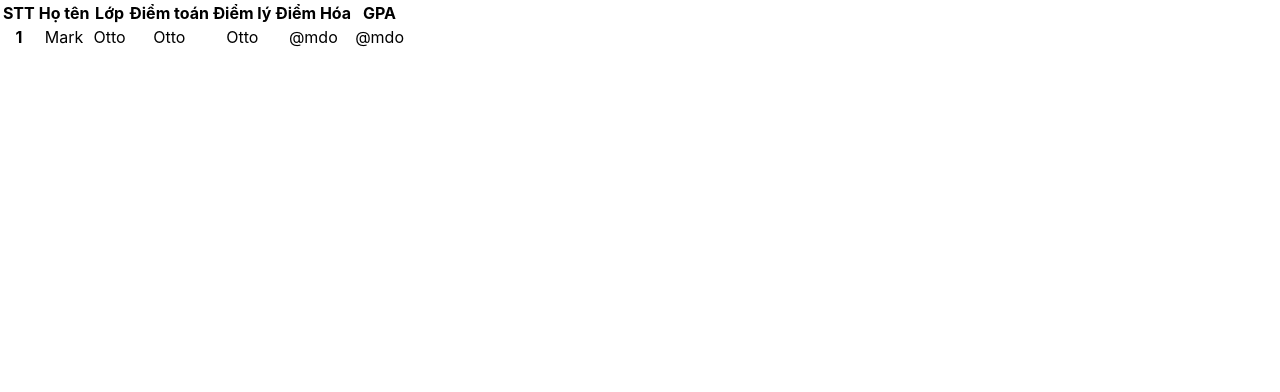
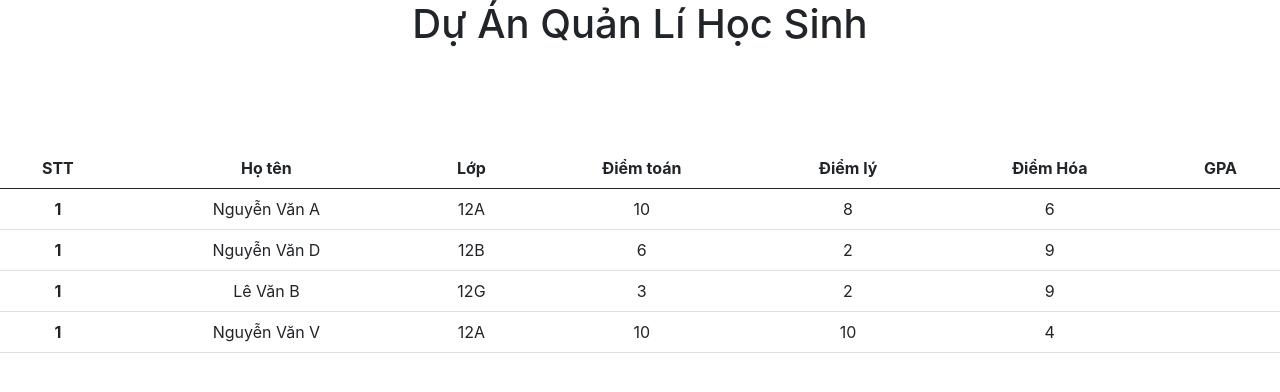
Before and after one commit to duynhannguyen/CIJS-85-HOMEWORK, a React (Create React App) app in the folder studentmanament/: page / in a window 1280 px wide. Shown: the top 392 px of the page. Built offline with nearby package versions, Linux system fonts and the light colour scheme.

Commit message:
updatestumana

```diff
--- a/studentmanament/public/index.html
+++ b/studentmanament/public/index.html
@@ -15,6 +15,7 @@
       user's mobile device or desktop. See https://developers.google.com/web/fundamentals/web-app-manifest/
     -->
     <link rel="manifest" href="%PUBLIC_URL%/manifest.json" />
+    <link href="https://cdn.jsdelivr.net/npm/bootstrap@5.0.2/dist/css/bootstrap.min.css" rel="stylesheet" integrity="sha384-EVSTQN3/azprG1Anm3QDgpJLIm9Nao0Yz1ztcQTwFspd3yD65VohhpuuCOmLASjC" crossorigin="anonymous">
     <!--
       Notice the use of %PUBLIC_URL% in the tags above.
       It will be replaced with the URL of the `public` folder during the build.
--- a/studentmanament/src/App.css
+++ b/studentmanament/src/App.css
@@ -1,38 +1,11 @@
-.App {
+*{
+  margin: 0;
+  padding: 0;
+  box-sizing: border-box;
+}
+.App{
   text-align: center;
 }
-
-.App-logo {
-  height: 40vmin;
-  pointer-events: none;
+.student-table{
+  margin-top: 100px;
 }
-
-@media (prefers-reduced-motion: no-preference) {
-  .App-logo {
-    animation: App-logo-spin infinite 20s linear;
-  }
-}
-
-.App-header {
-  background-color: #282c34;
-  min-height: 100vh;
-  display: flex;
-  flex-direction: column;
-  align-items: center;
-  justify-content: center;
-  font-size: calc(10px + 2vmin);
-  color: white;
-}
-
-.App-link {
-  color: #61dafb;
-}
-
-@keyframes App-logo-spin {
-  from {
-    transform: rotate(0deg);
-  }
-  to {
-    transform: rotate(360deg);
-  }
-}
--- a/studentmanament/src/App.js
+++ b/studentmanament/src/App.js
@@ -33,8 +33,8 @@ function App() {
   ]
   return (
     <div className="App">
-      {/* <StudentTable studentName = {studentData.studentName} studentClass = {studentData.studentClass} math = {studentData.math} chem = {studentData.chem} phy = {studentData.phy}/> */}
-      <StudentTable studentName = {studentData} />
+      <h1> Dự Án Quản Lí Học Sinh </h1>
+      <StudentTable studentData = {studentData} />
     </div>
   );
 }
--- a/studentmanament/src/components/StudentRow.js
+++ b/studentmanament/src/components/StudentRow.js
@@ -1,43 +1,15 @@
-const StudentRow  = () => {
+const StudentRow  = (props) => {
+  const {studentName, studentClass, math, chem, phy} = props
     return(
-        <div className = "student-row">
-            <table className="table">
-  <thead>
-    <tr>
-      <th scope="col">STT</th>
-      <th scope="col">Họ tên</th>
-      <th scope="col">Lớp</th>
-      <th scope="col">Điểm toán</th>
-      <th scope="col">Điểm lý</th>
-      <th scope="col">Điểm Hóa</th>
-      <th scope="col">GPA</th>
-    </tr>
-  </thead>
-  <tbody>
     <tr>
       <th scope="row">1</th>
-      <td>Mark</td>
-      <td>Otto</td>
-      <td>Otto</td>
-      <td>Otto</td>
-      <td>@mdo</td>
-      <td>@mdo</td>
+      <td>{studentName}</td>
+      <td>{studentClass}</td>
+      <td>{math}</td>
+      <td>{phy}</td>
+      <td>{chem}</td>
+      <td></td>
     </tr>
-    {/* <tr>
-      <th scope="row">2</th>
-      <td>Jacob</td>
-      <td>Thornton</td>
-      <td>@fat</td>
-    </tr>
-    <tr>
-      <th scope="row">3</th>
-      <td colSpan={2}>Larry the Bird</td>
-      <td>@twitter</td>
-    </tr> */}
-  </tbody>
-</table>
-
-        </div>
     )
 }
 export default StudentRow;
--- a/studentmanament/src/components/StudentTable.js
+++ b/studentmanament/src/components/StudentTable.js
@@ -1,9 +1,26 @@
 import StudentRow from "./StudentRow"
 const StudentTable = (props) => {
-    const {studentData } = props
+    const {studentData=[] } = props
+    console.log(studentData);
+    const studentList = studentData &&studentData.map((student) => <StudentRow {...student}/>)
     return (
         <div className = "student-table">
-            <StudentRow />
+             <table className="table">
+  <thead>
+    <tr>
+      <th scope="col">STT</th>
+      <th scope="col">Họ tên</th>
+      <th scope="col">Lớp</th>
+      <th scope="col">Điểm toán</th>
+      <th scope="col">Điểm lý</th>
+      <th scope="col">Điểm Hóa</th>
+      <th scope="col">GPA</th>
+    </tr>
+  </thead>
+  <tbody>
+    {studentList}
+  </tbody>
+</table>
         </div>
     )
 }
```
